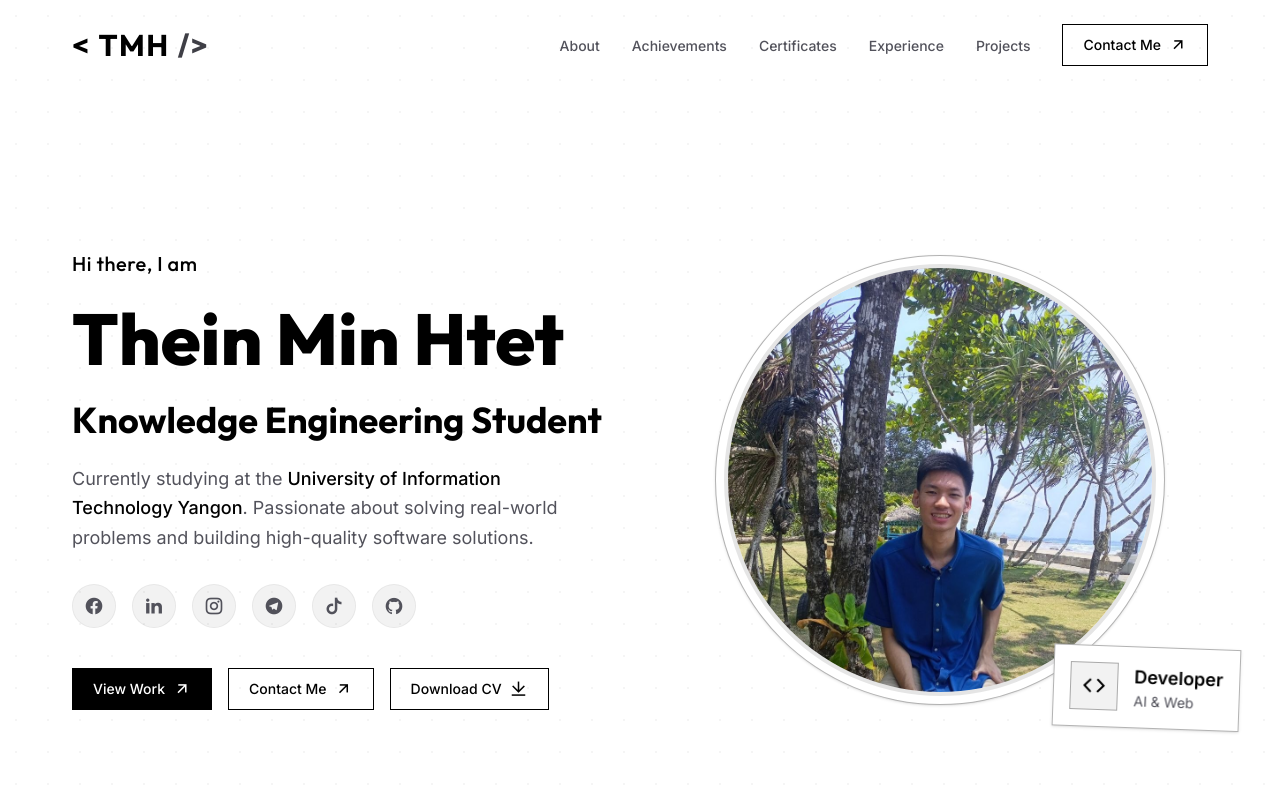
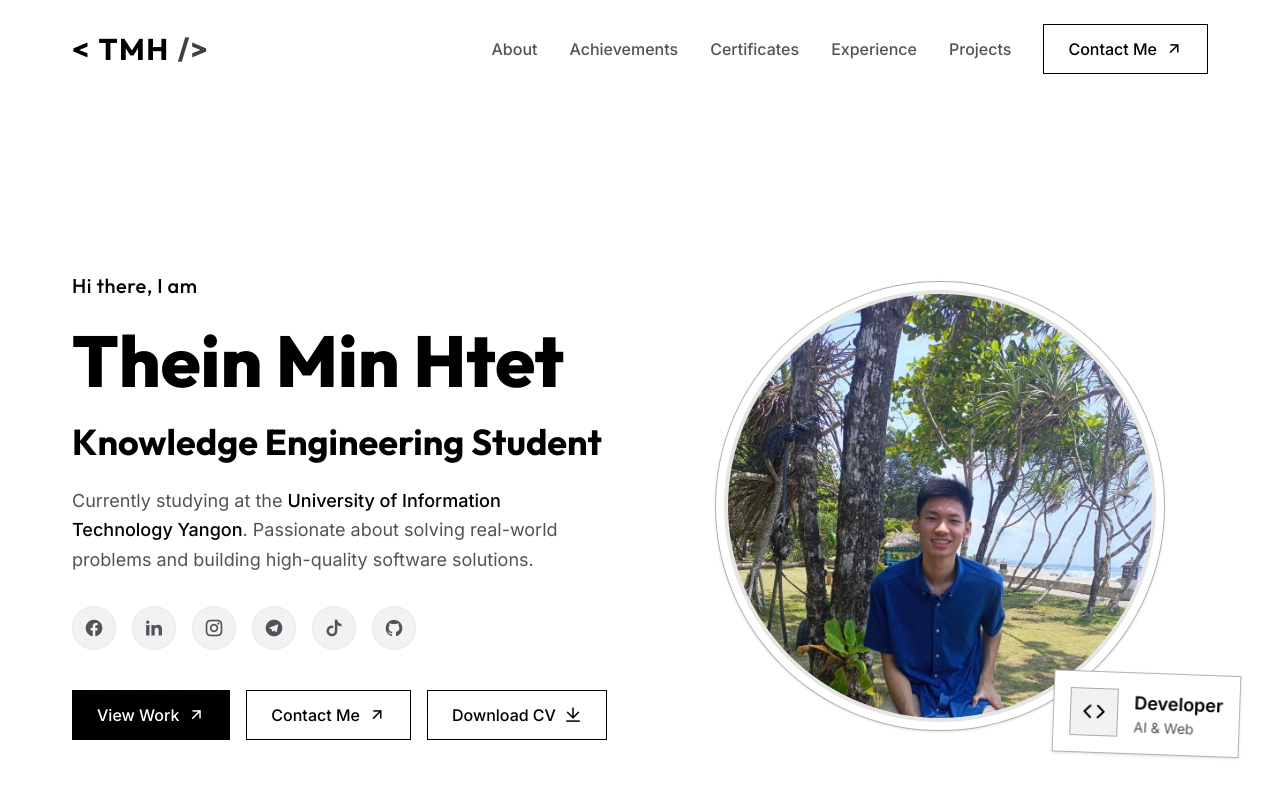
Before and after one commit to TheinMinHtet/Portfolio, a React (Vite) app: page / in a window 1280 px wide. Shown: the top 800 px of the page. Built offline with nearby package versions, Linux system fonts and the light colour scheme.

Commit message:
Increase text and button sizes, and fix hero spacing

```diff
--- a/src/components/Hero.jsx
+++ b/src/components/Hero.jsx
@@ -22,7 +22,7 @@ const Hero = () => {
   );
 
   return (
-    <section id="about" className="min-h-screen flex items-center pt-24 pb-24 relative overflow-hidden">
+    <section id="about" className="pt-32 lg:pt-48 pb-24 relative overflow-hidden">
       <div className="max-w-[1200px] mx-auto px-4 sm:px-8 flex flex-col lg:grid lg:grid-cols-2 gap-12 lg:gap-16 items-center w-full z-10">
 
         <motion.div
--- a/src/components/Navbar.jsx
+++ b/src/components/Navbar.jsx
@@ -40,7 +40,7 @@ const Navbar = () => {
             >
               <a
                 href={`#${item.toLowerCase()}`}
-                className="text-text-secondary hover:text-black text-sm font-medium transition-colors relative group whitespace-nowrap"
+                className="text-text-secondary hover:text-black text-base font-medium transition-colors relative group whitespace-nowrap"
               >
                 {item}
                 <span className="absolute -bottom-2 left-0 w-0 h-0.5 bg-accent transition-all group-hover:w-full rounded-full"></span>
@@ -52,7 +52,7 @@ const Navbar = () => {
              animate={{ opacity: 1, y: 0 }}
              transition={{ delay: navLinks.length * 0.1 }}
           >
-            <a href="#contact" className="glass-button text-sm whitespace-nowrap">
+            <a href="#contact" className="glass-button text-base whitespace-nowrap">
               Contact Me <i className="ri-arrow-right-up-line text-lg leading-none"></i>
             </a>
           </motion.li>
--- a/src/index.css
+++ b/src/index.css
@@ -63,11 +63,11 @@ body::before {
 }
 
 .glass-button {
-  @apply px-5 py-2.5 bg-transparent border border-black text-black text-sm font-medium hover:bg-black hover:text-white transition-colors duration-300 flex items-center justify-center gap-2 rounded-none w-fit;
+  @apply px-6 py-3 bg-transparent border border-black text-black text-base font-medium hover:bg-black hover:text-white transition-colors duration-300 flex items-center justify-center gap-2 rounded-none w-fit;
 }
 
 .glass-button-primary {
-  @apply px-5 py-2.5 bg-black border border-black text-white text-sm font-medium hover:bg-transparent hover:text-black transition-colors duration-300 flex items-center justify-center gap-2 rounded-none w-fit;
+  @apply px-6 py-3 bg-black border border-black text-white text-base font-medium hover:bg-transparent hover:text-black transition-colors duration-300 flex items-center justify-center gap-2 rounded-none w-fit;
 }
 
 .text-gradient {
```
